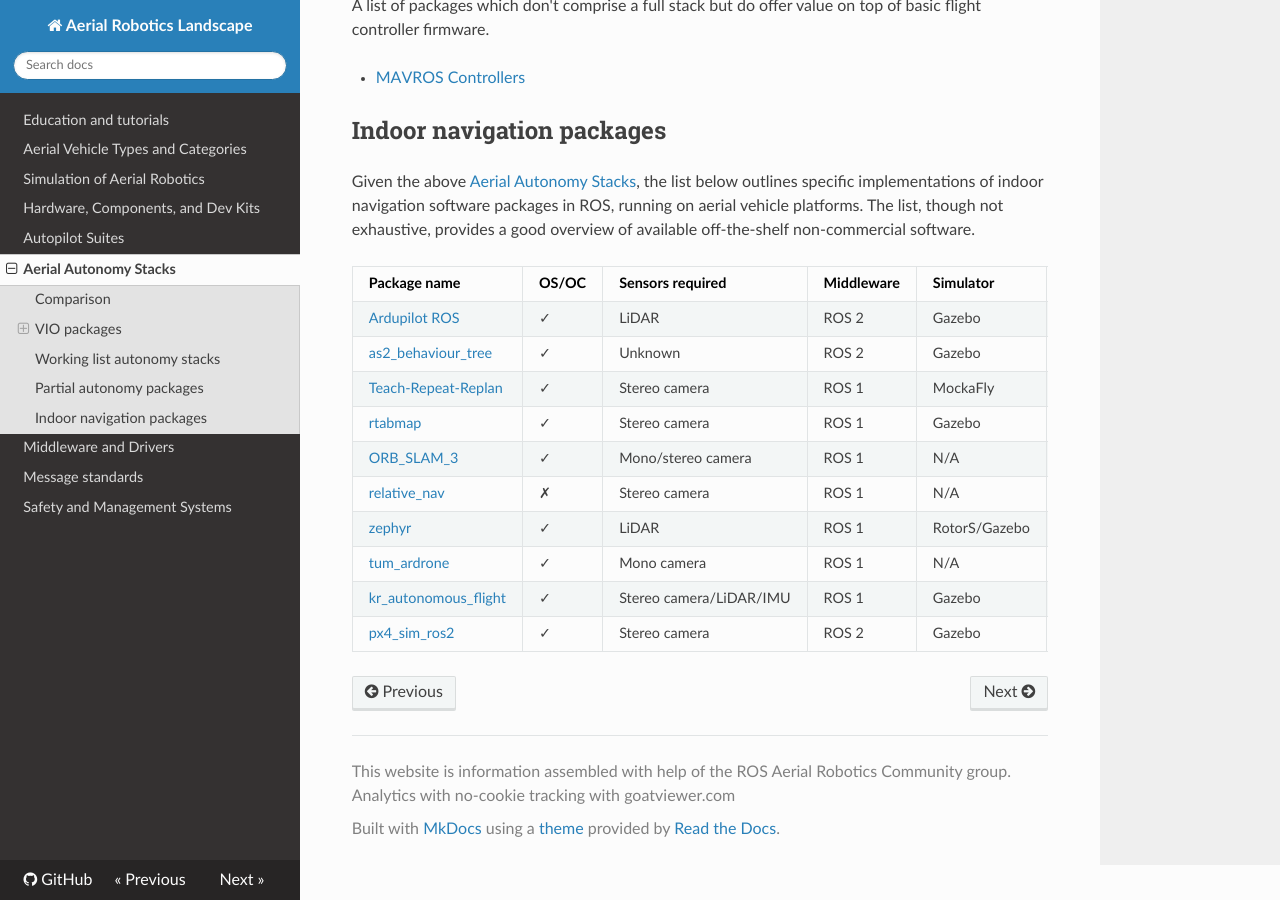
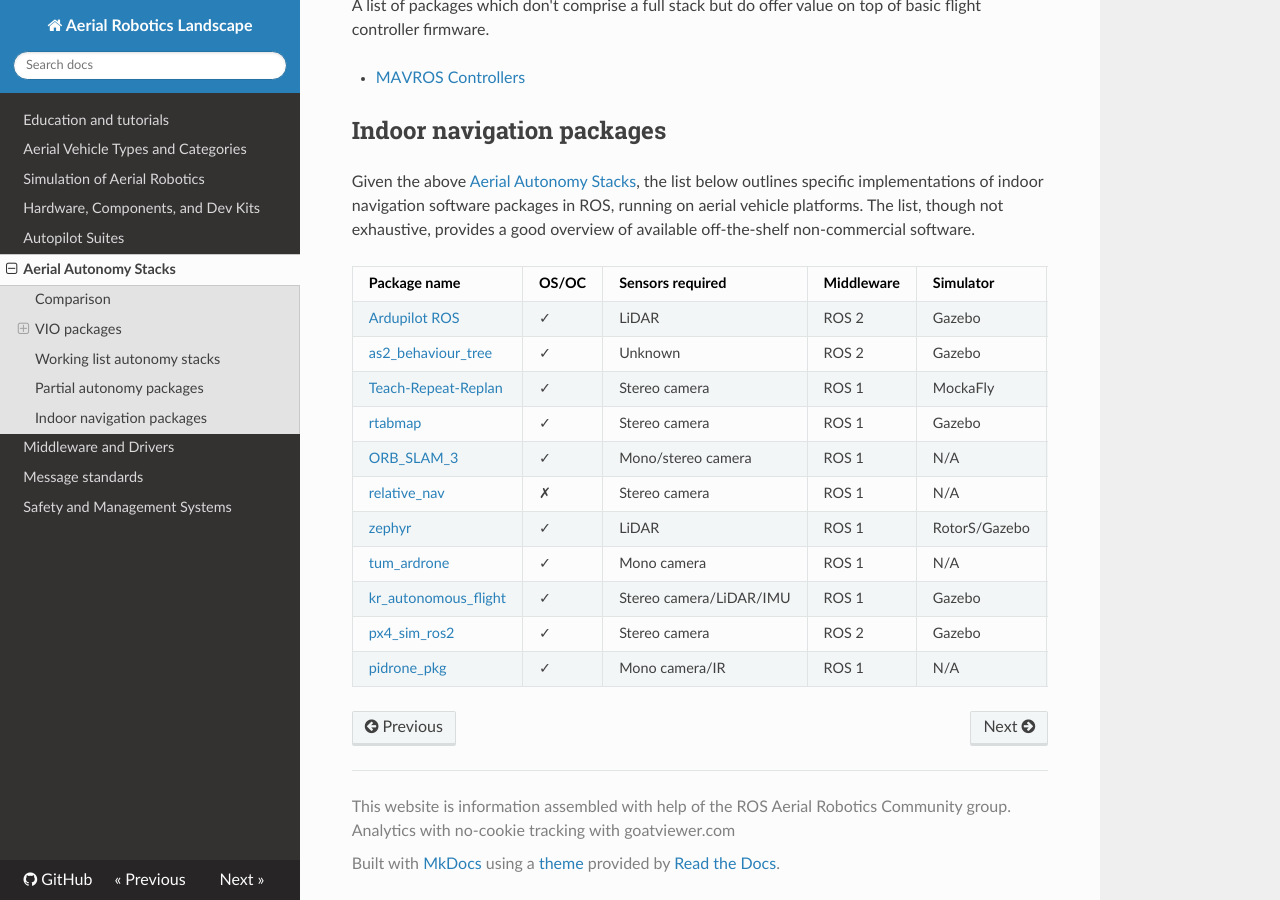
Before and after one commit to ROS-Aerial/aerial_robotic_landscape, an MkDocs documentation site: the page built from docs/aerial_autonomy_stacks.md, in a window 1280 px wide and 900 px high, scrolled down 2275 px. Built offline with MkDocs 1.6.1, drawn with Linux system fonts in a browser that asks for light colours; nearby versions of some CDN libraries.

Commit message:
Added Duckiedrone to indoor navigation packages (#64)

```diff
--- a/docs/aerial_autonomy_stacks.md
+++ b/docs/aerial_autonomy_stacks.md
@@ -100,5 +100,6 @@
 | [tum_ardrone](https://github.com/tum-vision/tum_ardrone)  | ✓     | Mono camera     | ROS 1 | N/A | AR.Drone | 05/2014 |
 | [kr_autonomous_flight](https://github.com/KumarRobotics/kr_autonomous_flight)   | ✓    | Stereo camera/LiDAR/IMU | ROS 1 | Gazebo | Pixhawk | 08/2023 |
 | [px4_sim_ros2](https://github.com/ParsaKhaledi/px4_sim_ros2)   | ✓    | Stereo camera | ROS 2 | Gazebo | PX4 | 04/2024 |
+| [pidrone_pkg](https://github.com/h2r/pidrone_pkg/tree/dd21)   | ✓    | Mono camera/IR | ROS 1 | N/A | Duckiedrone | 05/2024 |
 
 --8<-- "docs/goatcounter.html"
```
